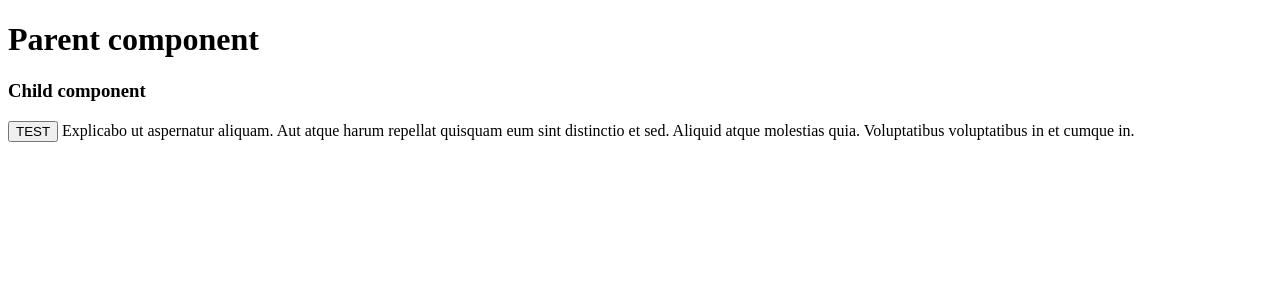
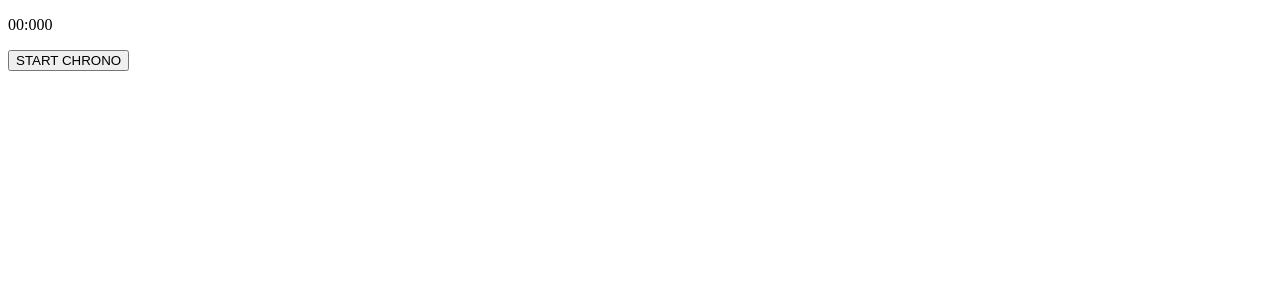
Before and after one commit to dwaps/ort-csi-2021, an Angular app: page / in a window 1280 px wide. Shown: the top 300 px of the page. Built offline with nearby package versions, Linux system fonts and the light colour scheme.

Commit message:
ex: chrono

```diff
--- a/src/app/app.component.html
+++ b/src/app/app.component.html
@@ -1 +1 @@
-<app-parent></app-parent>
+<app-chrono></app-chrono>
--- /dev/null
+++ b/src/app/bt-chrono/bt-chrono.component.html
@@ -0,0 +1,2 @@
+<button (click)="sendChronoStateToParent()">{{ msg }}</button>
+<button *ngIf="!chronoInitialized" (click)="resetChrono()">RESET</button>
--- /dev/null
+++ b/src/app/bt-chrono/bt-chrono.component.ts
@@ -0,0 +1,34 @@
+import { Component, EventEmitter, Output } from '@angular/core';
+
+@Component({
+  selector: 'app-bt-chrono',
+  templateUrl: './bt-chrono.component.html',
+  styleUrls: ['./bt-chrono.component.css']
+})
+export class BtChronoComponent {
+  public msg = '';
+  public messages: Map<boolean, string> = new Map();
+  public chronoInitialized = true;
+  public chronoStarted = false;
+
+  @Output('chronoState') emitterChronoState = new EventEmitter();
+  @Output('initializeChrono') emitterInitializeChrono = new EventEmitter();
+
+  constructor() {
+    this.messages.set(false, 'START CHRONO');
+    this.messages.set(true, 'STOP CHRONO');
+    this.msg = <string>this.messages.get(this.chronoStarted);
+  }
+
+  sendChronoStateToParent() {
+    this.chronoInitialized = false;
+    this.chronoStarted = !this.chronoStarted;
+    this.emitterChronoState.emit({ value: this.chronoStarted });
+    this.msg = <string>this.messages.get(this.chronoStarted);
+  }
+
+  resetChrono() {
+    this.chronoInitialized = !this.chronoStarted;
+    this.emitterInitializeChrono.emit();
+  }
+}
--- a/src/app/child/child.component.ts
+++ /dev/null
@@ -1,27 +0,0 @@
-import { Component, EventEmitter, Input, Output } from '@angular/core';
-
-@Component({
-  selector: 'app-child',
-  template: `
-    <h3>Child component</h3>
-    <button (click)="test()">TEST</button>
-    {{ parReceived }}
-  `,
-  styles: [
-  ]
-})
-export class ChildComponent {
-  @Input()
-  parReceived = "";
-
-  @Output()
-  emitter = new EventEmitter();
-
-  test() {
-    this.emitter.emit({
-      name: 'TestEmitter',
-      value: 'Valeur envoyée par l\'enfant',
-    });
-  }
-
-}
--- /dev/null
+++ b/src/app/chrono/chrono.component.html
@@ -0,0 +1,5 @@
+<p>{{ chrono }}</p>
+<app-bt-chrono
+  (initializeChrono)="initializeChrono()"
+  (chronoState)="launchChrono($event.value)">
+</app-bt-chrono>
--- /dev/null
+++ b/src/app/chrono/chrono.component.ts
@@ -0,0 +1,41 @@
+import { Component } from '@angular/core';
+
+@Component({
+  selector: 'app-chrono',
+  templateUrl: './chrono.component.html',
+  styleUrls: ['./chrono.component.css']
+})
+export class ChronoComponent {
+  public chrono = '00:000';
+
+  private ms = [ 130, 299, 465, 865, 953 ];
+  private msCounter = 0;
+  private secCounter = 0;
+  private idInterval: any;
+
+  initializeChrono() {
+    this.chrono = '00:000';
+    this.msCounter = 0;
+    this.secCounter = 0;
+  }
+
+  launchChrono(go: boolean) {
+    if (go) {
+      this.idInterval = setInterval(() => {
+        if (this.msCounter >= this.ms.length) {
+          this.secCounter++;
+          this.msCounter = 0;
+        }
+        const seconds = this.secCounter < 10
+          ? '0' + this.secCounter
+          : this.secCounter;
+        this.chrono = `${seconds}:${this.ms[this.msCounter++]}`;
+      }, 1000 / this.ms.length);
+    }
+    else {
+      if (this.idInterval) {
+        clearInterval(this.idInterval);
+      }
+    }
+  }
+}
--- a/src/app/parent/parent.component.ts
+++ /dev/null
@@ -1,30 +0,0 @@
-import { Component, OnInit } from '@angular/core';
-
-@Component({
-  selector: 'app-parent',
-  template: `
-    <h1>Parent component</h1>
-    <app-child
-      (emitter)="onValReceived($event)"
-      [parReceived]="paragraph">
-    </app-child>
-    {{ val }}
-  `,
-  styles: [
-  ]
-})
-export class ParentComponent implements OnInit {
-  val = '';
-
-  onValReceived(e: any) {
-    this.val = e.value;
-  }
-
-  paragraph = 'Explicabo ut aspernatur aliquam. Aut atque harum repellat quisquam eum sint distinctio et sed. Aliquid atque molestias quia. Voluptatibus voluptatibus in et cumque in.';
-
-  constructor() { }
-
-  ngOnInit(): void {
-  }
-
-}
```
Also changed, not shown: src/app/app.module.ts (+4 -4 lines), src/app/bt-chrono/bt-chrono.component.css (added), src/app/chrono/chrono.component.css (added).
